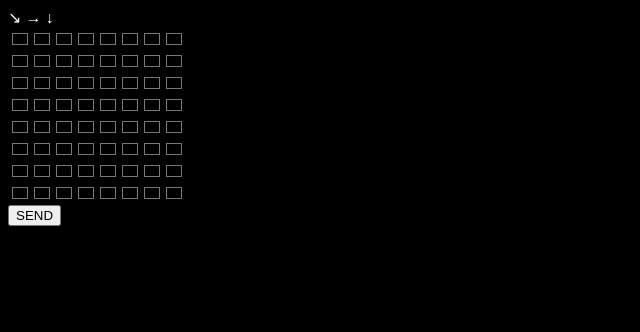
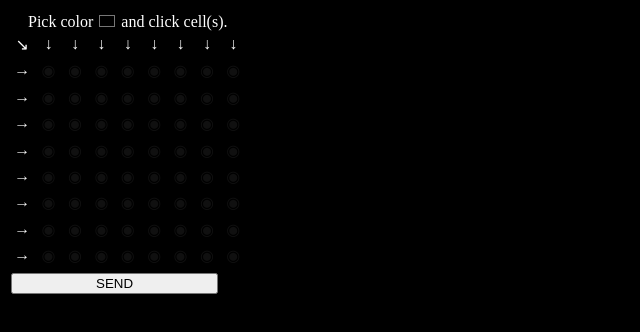
Before and after one commit to amakerclub/LEDPanel, a plain HTML site: page webcontent/index.html in a window 1280 px wide. Shown: the whole page, without its empty margins (0-640 px from the left). Drawn offline with Linux system fonts and the light colour scheme.

Commit message:
Simplified version: only one colorpicker.

```diff
--- a/webcontent/index.html
+++ b/webcontent/index.html
@@ -4,11 +4,10 @@
 <meta charset="utf-8" />
 </head>
 <script>
-	function sendColor(t) {
-		httpGetAsync(this.location + "/set?" + t.id + "=" + t.value);
-	}
+	var lastColor = "#000000";
 	function callback() {
 	}
+
 	function httpGetAsync(theUrl, callback) {
 		var xmlHttp = new XMLHttpRequest();
 		xmlHttp.onreadystatechange = function() {
@@ -18,11 +17,23 @@
 		xmlHttp.open("GET", theUrl, true);
 		xmlHttp.send();
 	}
-	function sendAll() {
+
+
+	function hex(x) {
+		var hexDigits = new Array
+	    ("0","1","2","3","4","5","6","7","8","9","a","b","c","d","e","f");
+		  return isNaN(x) ? "00" : hexDigits[(x - x % 16) / 16] + hexDigits[x % 16];
+		 }
+	function rgb2hex(rgb) {
+		 rgb = rgb.match(/^rgb\((\d+),\s*(\d+),\s*(\d+)\)$/);
+		 return "#" + hex(rgb[1]) + hex(rgb[2]) + hex(rgb[3]);
+		}
+
+	function sendAllColors() {
 		s = "";
 		for (var i = 0; i < 8; i++)
 			for (var j = 0; j < 8; j++) {
-				col = document.getElementById("" + i + "." + j).value
+				col = rgb2hex(document.getElementById("" + i + "." + j).style.color)
 				if (col == null)
 					col = "000000"
 				else
@@ -32,178 +43,220 @@
 		alert(this.location + "/do?colors=" + s);
 		httpGetAsync(this.location + "/do?colors=" + s)
 	}
+
+		function onClickEventHandler(event) {
+		if (event != null) {
+			//check for browser compatibility
+			if (event.target) {
+				//firefox, safari
+				fill(event.target.id.substr(0, 1), event.target.id.substr(2, 1));
+			} else {
+				//IE
+				fill(event.srcElement.id.substr(0, 1), event.srcElement.id
+						.substr(2, 1));
+			}
+		}
+
+	}
+	function fill(l, c) {
+		if (l == "*" && c == "*")
+			for (var i = 0; i < 8; i++)
+				for (var j = 0; j < 8; j++)
+					document.getElementById("" + i + "." + j).style.color = document
+							.getElementById("colorpicker").value;
+		else if (l == "*")
+			for (var i = 0; i < 8; i++)
+				document.getElementById("" + i + "." + c).style.color = document
+						.getElementById("colorpicker").value;
+		else if (c == "*")
+			for (var i = 0; i < 8; i++)
+				document.getElementById("" + l + "." + i).style.color = document
+						.getElementById("colorpicker").value;
+		else
+			document.getElementById("" + l + "." + c).style.color = document
+					.getElementById("colorpicker").value;
+
+	}
+
+	function onload() {
+		for (i = 0; i < 8; i++)for (j = 0; j < 8; j++) {
+			document.getElementById("" + i + "." + j).style.color = "#101010"
+		}
+		var as = document.querySelectorAll('div');
+		for (i = 0; i < as.length; i++) {
+			as[i].addEventListener('click', function(e) {
+				onClickEventHandler(e);
+			});
+
+		}
+	}
 </script>
 
 <style>
 body {
 	background-color: black;
-	color: white;
+	color: #f0f0f0;
 }
 
-table, tr, td {
+table  {
+	border: none;
 	margin: 0px;
-	padding: 0px
+	padding: 0px;
+	text-align: center;
+	vertical-align: middle;
+
+}
+
+colgroup {
+	border-right: 2px outset white;
+	border-left: 2px outset white;
+}
+
+tfoot, thead {
+	border-top: 2px outset white;
+	border-bottom: 2px outset white;
 }
 
 input[type=color] {
 	background-color: black;
-
-	border: solid 0px black;
+	border: none;
 	height: 20px;
 	width: 20px;
 	padding: 0px;
 	margin: 0px;
+	cursor: crosshair;
+}
+
+.drop_hover {
+	border: blue 2px double;
+}
+
+div {
+	width: 1.4em;
+	height: 1.4em;
+	padding: 0px;
+	margin: 0px;
+	margin: 0px;
 }
 </style>
-<body>
-&#x2198; &#x2192; &#x2193;
+
+<body onload="javascript:onload()">
+
 	<table>
-
-
+		<thead style="color: white;">
 			<tr>
-			<td><input id="0.0" type="color"></td><td>
-			<input id="0.1" type="color">
-			</td><td>
-			<input id="0.2" type="color">
-			</td><td>
-			<input id="0.3" type="color">
-			</td><td>
-			<input id="0.4" type="color">
-			</td><td>
-			<input id="0.5" type="color">
-			</td><td>
-			<input id="0.6" type="color">
-			</td><td>
-			<input id="0.7" type="color">
+				<td colspan="9">Pick color <input type="color" id="colorpicker">
+					and click cell(s).
 				</td>
 			</tr>
-		<tr><td>
-			<input id="1.0" type="color">
-			</td><td>
-			<input id="1.1" type="color">
-			</td><td>
-			<input id="1.2" type="color">
-			</td><td>
-			<input id="1.3" type="color">
-			</td><td>
-			<input id="1.4" type="color">
-			</td><td>
-			<input id="1.5" type="color">
-			</td><td>
-			<input id="1.6" type="color">
-			</td><td>
-			<input id="1.7" type="color">
-			</td>
+			<tr class="helper">
+				<td><div id="*.*">&#x2198;</div></td>
+				<td><div id="*.0">&#x2193;</div></td>
+				<td><div id="*.1">&#x2193;</div></td>
+				<td><div id="*.2">&#x2193;</div></td>
+				<td><div id="*.3">&#x2193;</div></td>
+				<td><div id="*.4">&#x2193;</div></td>
+				<td><div id="*.5">&#x2193;</div></td>
+				<td><div id="*.6">&#x2193;</div></td>
+				<td><div id="*.7">&#x2193;</div></td>
 			</tr>
-		<tr><td>
-			<input id="2.0" type="color">
-			</td><td>
-			<input id="2.1" type="color">
-			</td><td>
-			<input id="2.2" type="color">
-			</td><td>
-			<input id="2.3" type="color">
-			</td><td>
-			<input id="2.4" type="color">
-			</td><td>
-			<input id="2.5" type="color">
-			</td><td>
-			<input id="2.6" type="color">
-			</td><td>
-			<input id="2.7" type="color">
-			</td>
+		</thead>
+		<tbody>
+			<tr>
+				<td><div id="0.*">&#x2192;</div></td>
+				<td><div id="0.0">&#x25C9;</div></td>
+				<td><div id="0.1">&#x25C9;</div></td>
+				<td><div id="0.2">&#x25C9;</div></td>
+				<td><div id="0.3">&#x25C9;</div></td>
+				<td><div id="0.4">&#x25C9;</div></td>
+				<td><div id="0.5">&#x25C9;</div></td>
+				<td><div id="0.6">&#x25C9;</div></td>
+				<td><div id="0.7">&#x25C9;</div></td>
 			</tr>
-		<tr><td>
-			<input id="3.0" type="color">
-			</td><td>
-			<input id="3.1" type="color">
-			</td><td>
-			<input id="3.2" type="color">
-			</td><td>
-			<input id="3.3" type="color">
-			</td><td>
-			<input id="3.4" type="color">
-			</td><td>
-			<input id="3.5" type="color">
-			</td><td>
-			<input id="3.6" type="color">
-			</td><td>
-			<input id="3.7" type="color">
-			</td>
+			<tr>
+				<td><div id="1.*">&#x2192;</div></td>
+				<td><div id="1.0">&#x25C9;</div></td>
+				<td><div id="1.1">&#x25C9;</div></td>
+				<td><div id="1.2">&#x25C9;</div></td>
+				<td><div id="1.3">&#x25C9;</div></td>
+				<td><div id="1.4">&#x25C9;</div></td>
+				<td><div id="1.5">&#x25C9;</div></td>
+				<td><div id="1.6">&#x25C9;</div></td>
+				<td><div id="1.7">&#x25C9;</div></td>
 			</tr>
-		<tr><td>
-			<input id="4.0" type="color">
-			</td><td>
-			<input id="4.1" type="color">
-			</td><td>
-			<input id="4.2" type="color">
-			</td><td>
-			<input id="4.3" type="color">
-			</td><td>
-			<input id="4.4" type="color">
-			</td><td>
-			<input id="4.5" type="color">
-			</td><td>
-			<input id="4.6" type="color">
-			</td><td>
-			<input id="4.7" type="color">
-			</td>
+			<tr>
+				<td><div id="2.*">&#x2192;</div></td>
+				<td><div id="2.0">&#x25C9;</div></td>
+				<td><div id="2.1">&#x25C9;</div></td>
+				<td><div id="2.2">&#x25C9;</div></td>
+				<td><div id="2.3">&#x25C9;</div></td>
+				<td><div id="2.4">&#x25C9;</div></td>
+				<td><div id="2.5">&#x25C9;</div></td>
+				<td><div id="2.6">&#x25C9;</div></td>
+				<td><div id="2.7">&#x25C9;</div></td>
 			</tr>
-		<tr><td>
-			<input id="5.0" type="color">
-			</td><td>
-			<input id="5.1" type="color">
-			</td><td>
-			<input id="5.2" type="color">
-			</td><td>
-			<input id="5.3" type="color">
-			</td><td>
-			<input id="5.4" type="color">
-			</td><td>
-			<input id="5.5" type="color">
-			</td><td>
-			<input id="5.6" type="color">
-			</td><td>
-			<input id="5.7" type="color">
-			</td>
+			<tr>
+				<td><div id="3.*">&#x2192;</div></td>
+				<td><div id="3.0">&#x25C9;</div></td>
+				<td><div id="3.1">&#x25C9;</div></td>
+				<td><div id="3.2">&#x25C9;</div></td>
+				<td><div id="3.3">&#x25C9;</div></td>
+				<td><div id="3.4">&#x25C9;</div></td>
+				<td><div id="3.5">&#x25C9;</div></td>
+				<td><div id="3.6">&#x25C9;</div></td>
+				<td><div id="3.7">&#x25C9;</div></td>
 			</tr>
-		<tr><td>
-			<input id="6.0" type="color">
-			</td><td>
-			<input id="6.1" type="color">
-			</td><td>
-			<input id="6.2" type="color">
-			</td><td>
-			<input id="6.3" type="color">
-			</td><td>
-			<input id="6.4" type="color">
-			</td><td>
-			<input id="6.5" type="color">
-			</td><td>
-			<input id="6.6" type="color">
-			</td><td>
-			<input id="6.7" type="color">
-			</td>
+			<tr>
+				<td><div id="4.*">&#x2192;</div></td>
+				<td><div id="4.0">&#x25C9;</div></td>
+				<td><div id="4.1">&#x25C9;</div></td>
+				<td><div id="4.2">&#x25C9;</div></td>
+				<td><div id="4.3">&#x25C9;</div></td>
+				<td><div id="4.4">&#x25C9;</div></td>
+				<td><div id="4.5">&#x25C9;</div></td>
+				<td><div id="4.6">&#x25C9;</div></td>
+				<td><div id="4.7">&#x25C9;</div></td>
 			</tr>
-		<tr><td>
-			<input id="7.0" type="color">
-			</td><td>
-			<input id="7.1" type="color">
-			</td><td>
-			<input id="7.2" type="color">
-			</td><td>
-			<input id="7.3" type="color">
-			</td><td>
-			<input id="7.4" type="color">
-			</td><td>
-			<input id="7.5" type="color">
-			</td><td>
-			<input id="7.6" type="color">
-			</td><td>
-			<input id="7.7" type="color">
-			</td>
+			<tr>
+				<td><div id="5.*">&#x2192;</div></td>
+				<td><div id="5.0">&#x25C9;</div></td>
+				<td><div id="5.1">&#x25C9;</div></td>
+				<td><div id="5.2">&#x25C9;</div></td>
+				<td><div id="5.3">&#x25C9;</div></td>
+				<td><div id="5.4">&#x25C9;</div></td>
+				<td><div id="5.5">&#x25C9;</div></td>
+				<td><div id="5.6">&#x25C9;</div></td>
+				<td><div id="5.7">&#x25C9;</div></td>
 			</tr>
+			<tr>
+				<td><div id="6.*">&#x2192;</div></td>
+				<td><div id="6.0">&#x25C9;</div></td>
+				<td><div id="6.1">&#x25C9;</div></td>
+				<td><div id="6.2">&#x25C9;</div></td>
+				<td><div id="6.3">&#x25C9;</div></td>
+				<td><div id="6.4">&#x25C9;</div></td>
+				<td><div id="6.5">&#x25C9;</div></td>
+				<td><div id="6.6">&#x25C9;</div></td>
+				<td><div id="6.7">&#x25C9;</div></td>
+			</tr>
+			<tr>
+				<td><div id="7.*">&#x2192;</div></td>
+				<td><div id="7.0">&#x25C9;</div></td>
+				<td><div id="7.1">&#x25C9;</div></td>
+				<td><div id="7.2">&#x25C9;</div></td>
+				<td><div id="7.3">&#x25C9;</div></td>
+				<td><div id="7.4">&#x25C9;</div></td>
+				<td><div id="7.5">&#x25C9;</div></td>
+				<td><div id="7.6">&#x25C9;</div></td>
+				<td><div id="7.7">&#x25C9;</div></td>
+			</tr>
+		</tbody>
+		<tfoot style="color: white;">
+			<tr>
+				<td colspan=8><input type="button" value="SEND"
+					onclick="javascript:sendAllColors();" style="width: 100%;" /></td>
+			</tr>
+		</tfoot>
 	</table>
-	<input type="button" value="SEND" onclick="javascript:sendAll();" />
 </body>
 </html>
```
Lines whose indentation alone changed are shown as unchanged.
